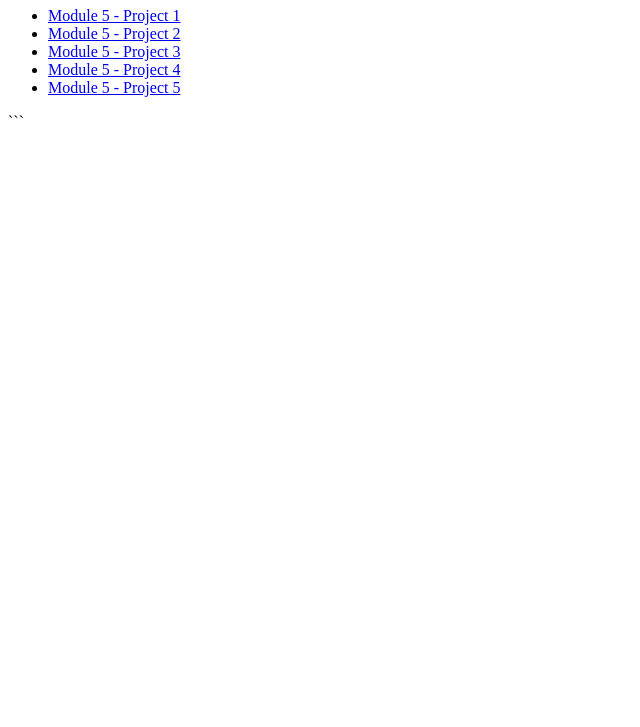
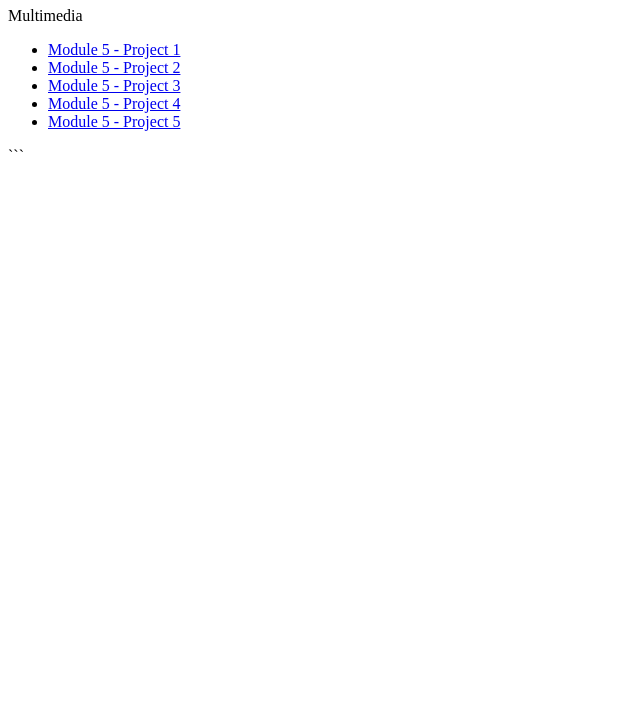
Before and after one commit to rishicode2025/basicwebdesign2025, a plain HTML site: page module5/index.html in a window 1280 px wide. Shown: the part 73-800 px from the top of the page, without its empty margins (0-640 px from the left). Drawn offline with Linux system fonts and the light colour scheme.

Commit message:
Update index.html

```diff
--- a/module5/index.html
+++ b/module5/index.html
@@ -8,6 +8,7 @@
 </head>
 <body>
     <h1>Module 5 Projects</h1>
+    <p> Multimedia</p>
     <ul>
         <li><a href="https://example.com/project1" >Module 5 - Project 1</a></li>
         <li><a href="https://example.com/project2" >Module 5 - Project 2</a></li>
```
